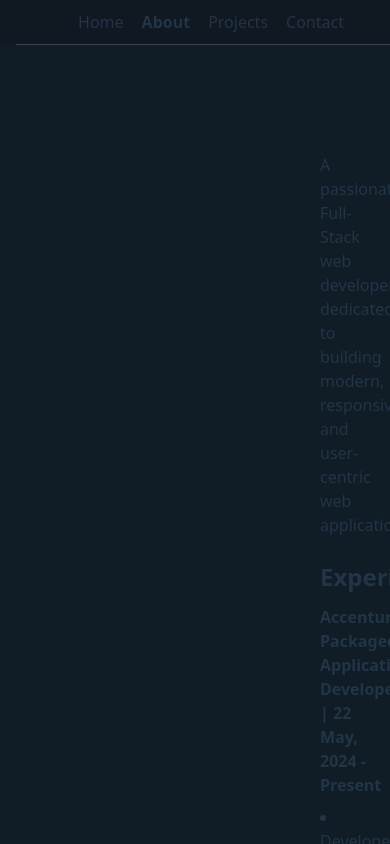
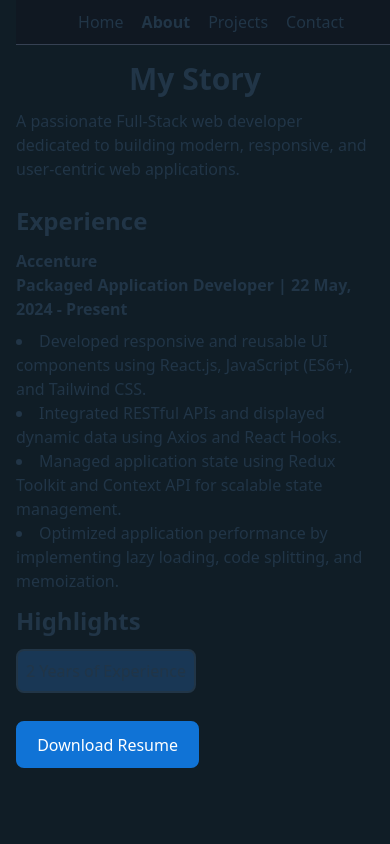
Before and after one commit to venuKVM/MyPortfolio, a React (Vite) app in the folder Portfolio/: page /AboutMe in a window 390 px wide. Built offline with nearby package versions, Linux system fonts and the light colour scheme.

Commit message:
Added responsiveness to the About page

```diff
--- a/Portfolio/index.html
+++ b/Portfolio/index.html
@@ -4,7 +4,7 @@
     <meta charset="UTF-8" />
     <link rel="icon" type="image/svg+xml" href="/vite.svg" />
     <meta name="viewport" content="width=device-width, initial-scale=1.0" />
-    <title>portfolio--new</title>
+    <title>venumadhav</title>
   </head>
   <body>
     <div id="root"></div>
--- a/Portfolio/src/components/AboutMe.jsx
+++ b/Portfolio/src/components/AboutMe.jsx
@@ -2,8 +2,9 @@ import React from "react";
 
 const AboutMe = () => {
   return (
-    <section className="bg-[#101d26]  h-full pt-6 pl-80 overflow-auto text-left">
-      <h2 className="text-3xl font-bold pl-60">My Story</h2>
+    <section className="bg-[#101d26]  md:pt-6 p-4  overflow-auto justify-text">
+      <h2 className="text-3xl font-bold  text-center ">My Story</h2>
+      <div className="m-auto inline-block text-left">
         <p className="font-extralight my-3">
           A passionate Full-Stack web developer dedicated to building modern,
           responsive, and user-centric web applications.
@@ -11,7 +12,9 @@ const AboutMe = () => {
         <h2 className="text-2xl font-semibold mt-6">Experience</h2>
         <div className=" my-3">
           <p className="font-semibold">Accenture</p>
-        <p className="font-semibold">Packaged Application Developer | 22 May, 2024 - Present</p>
+          <p className="font-semibold">
+            Packaged Application Developer | 22 May, 2024 - Present
+          </p>
           <ul className="list-disc list-inside my-2">
             <li>
               Developed responsive and reusable UI components using React.js,
@@ -26,8 +29,8 @@ const AboutMe = () => {
               scalable state management.
             </li>
             <li>
-            Optimized application performance by implementing lazy loading, code
-            splitting, and memoization.
+              Optimized application performance by implementing lazy loading,
+              code splitting, and memoization.
             </li>
           </ul>
         </div>
@@ -36,10 +39,11 @@ const AboutMe = () => {
           2 Years of Experience
         </p>
         <a href="../../public/Venumadhav_Resume.pdf" download>
-
-      <button className=" mt-4 bg-[#1073d6] border-2 block text-white border-[#1073d6] py-2 px-4 rounded-lg">Download Resume</button>
-
+          <button className=" mt-4 bg-[#1073d6] border-2 block text-white border-[#1073d6] py-2 px-4 rounded-lg">
+            Download Resume
+          </button>
         </a>
+      </div>
     </section>
   );
 };
--- a/Portfolio/src/index.css
+++ b/Portfolio/src/index.css
@@ -29,9 +29,9 @@ body {
   margin: 0;
   overflow-x: hidden;
   overflow-y: auto;
-  width: 100%;
+  width: 100vw;
   height: 100vh;
-  background-color: #101822;
+  background-color:#101d26;
 }
 
 
```
Lines whose indentation alone changed are shown as unchanged.
